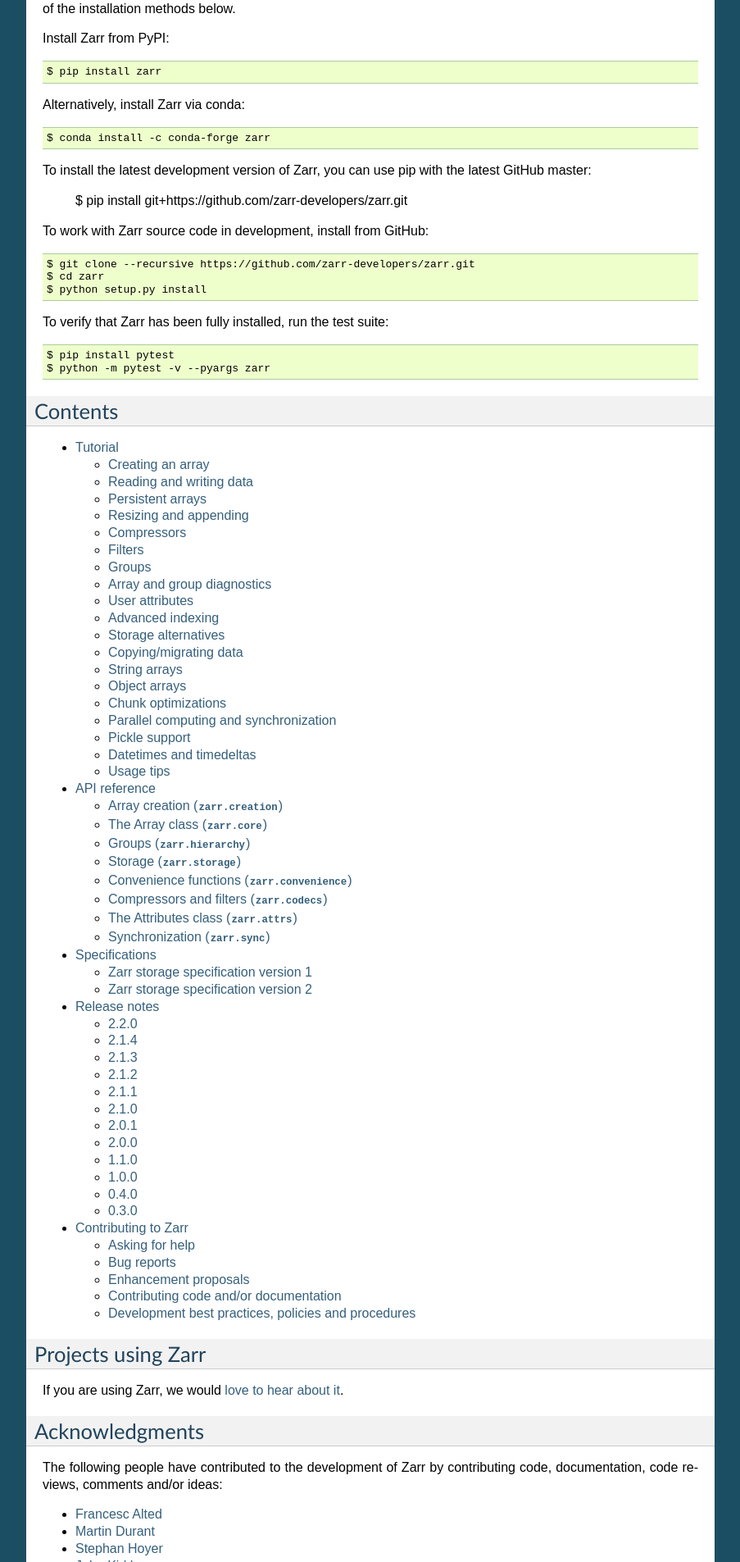
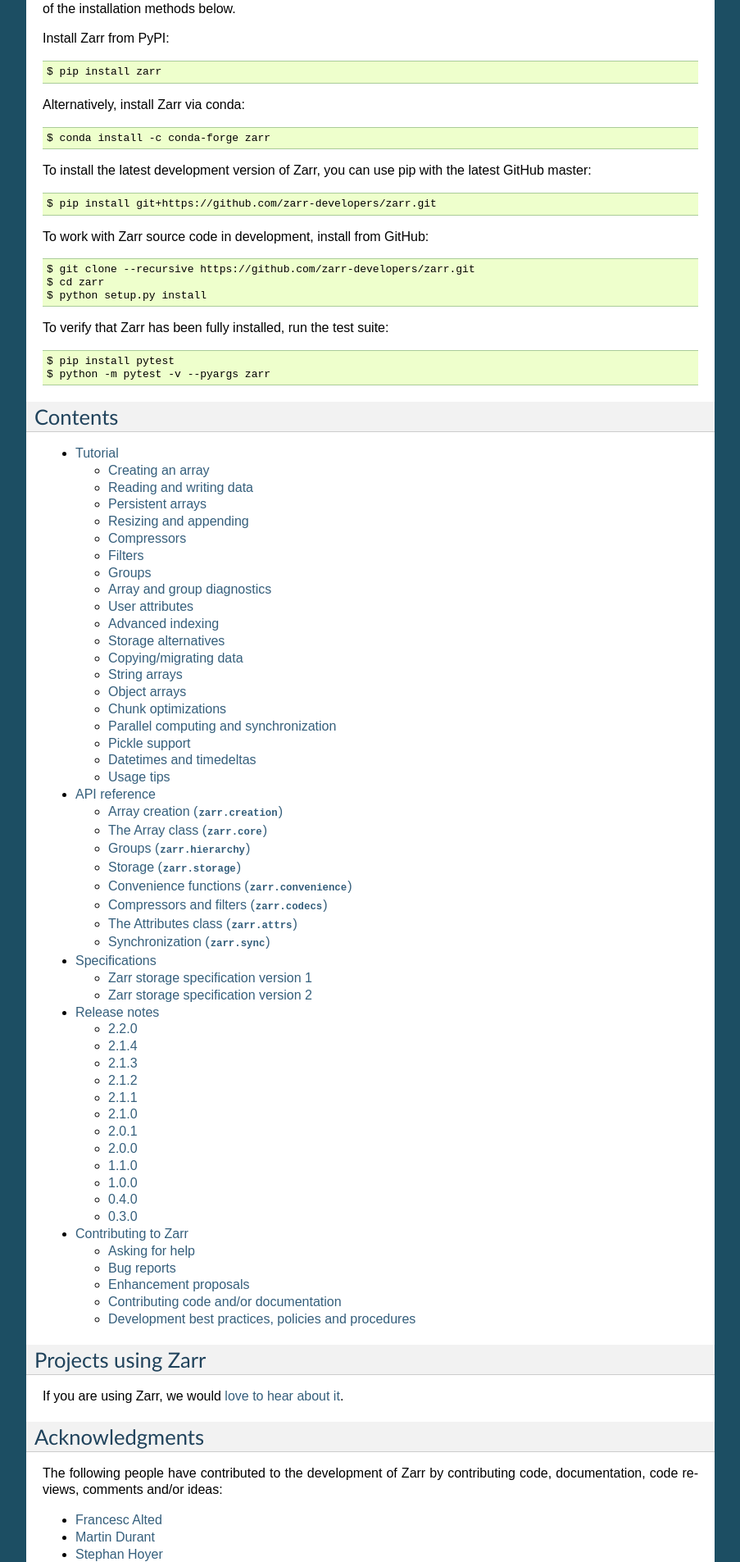
Before and after one commit to enthusiastdev121/zarr-python, a Sphinx documentation site: the page built from docs/index.rst, in a window 1280 px wide. Shown: the part 560-2465 px from the top of the page at 82% size, without its empty margins (198-1101 px from the left). Built offline with Sphinx 7.4.7, drawn with Linux system fonts in a browser that asks for light colours; the version number could not be read and is left out.

Commit message:
Fix dev pip install code block  [ci skip]

```diff
--- a/docs/index.rst
+++ b/docs/index.rst
@@ -42,7 +42,7 @@ Alternatively, install Zarr via conda::
     $ conda install -c conda-forge zarr
 
 To install the latest development version of Zarr, you can use pip with the
-latest GitHub master:
+latest GitHub master::
 
     $ pip install git+https://github.com/zarr-developers/zarr.git
 
```
